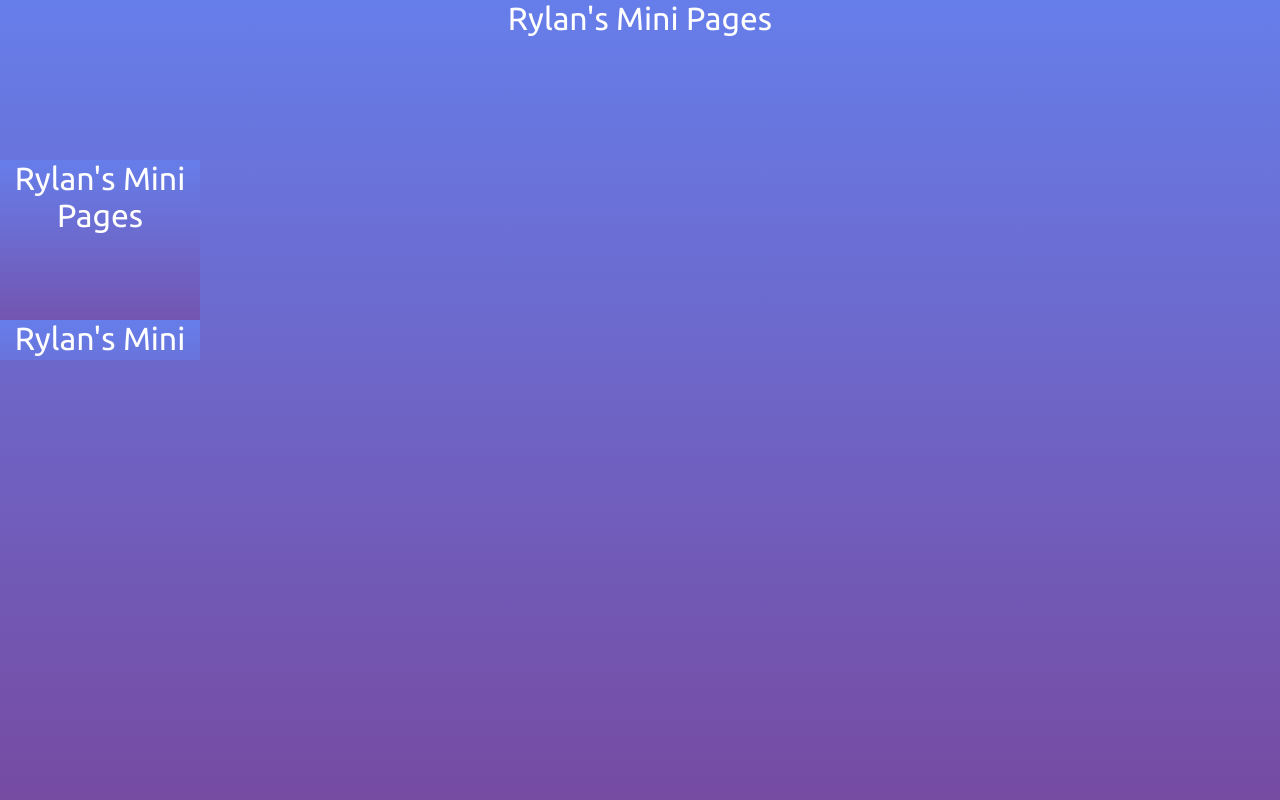
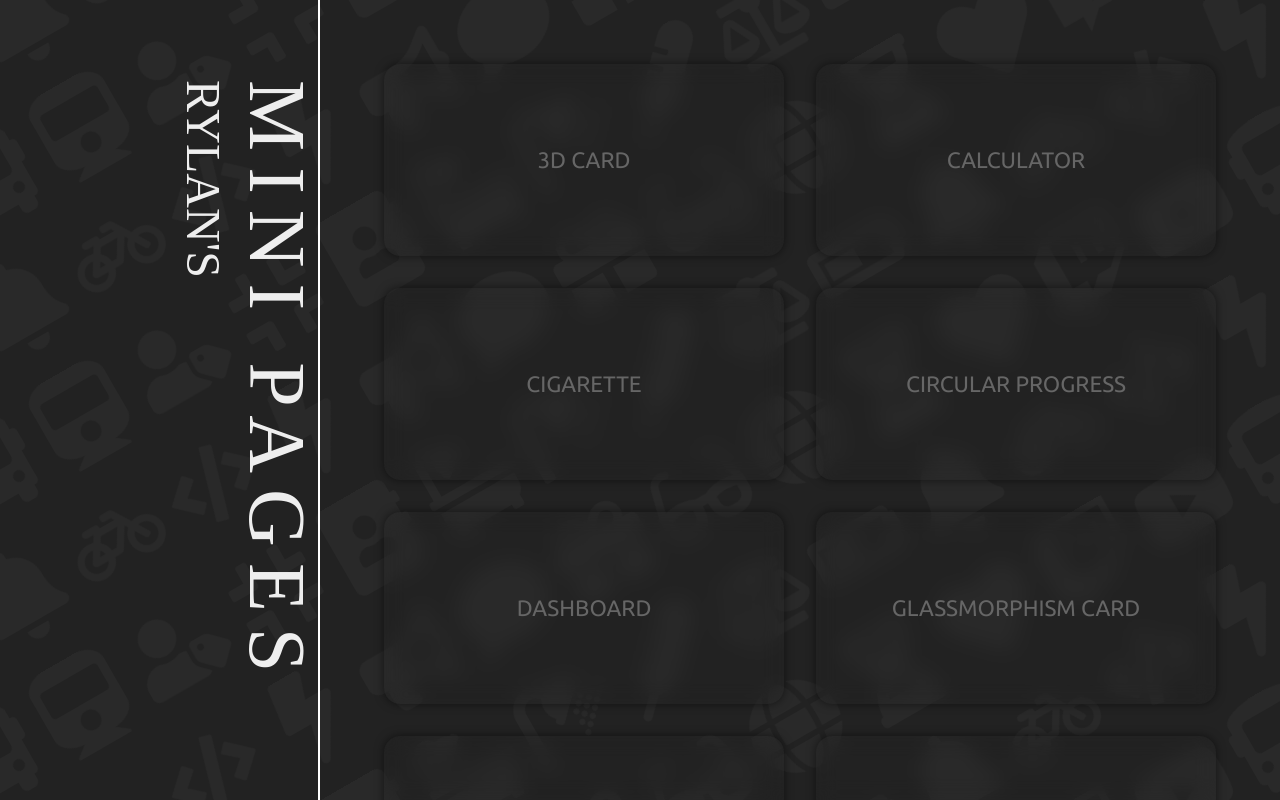
Before and after one commit to rylanzhou/mini-works-v2, a Next.js app: page / in a window 1280 px wide. Built offline with nearby package versions, Linux system fonts and the light colour scheme.

Commit message:
feat: complete home page

```diff
--- a/pages/index.tsx
+++ b/pages/index.tsx
@@ -1,13 +1,105 @@
+import { useRouter } from 'next/router';
+import {
+  FaAddressBook,
+  FaBalanceScale,
+  FaBath,
+  FaBatteryHalf,
+  FaBell,
+  FaBicycle,
+  FaBolt,
+  FaBullhorn,
+  FaBus,
+  FaCode,
+  FaComment,
+  FaCompress,
+  FaGift,
+  FaGlasses,
+  FaGlobe,
+  FaHeart,
+  FaHourglassHalf,
+  FaShower,
+  FaThermometer,
+  FaTrain,
+  FaTwitch,
+  FaUserTag,
+  FaYoutube,
+} from 'react-icons/fa';
 import styles from './styles.module.scss';
 
+const links = [
+  '3D-Card',
+  'Calculator',
+  'Cigarette',
+  'Circular-Progress',
+  'Dashboard',
+  'Glassmorphism-Card',
+  'Indicator',
+  'Keyboard',
+  'Menu-Expand',
+  'Rotate-Text',
+  'Switch',
+  'Windows-Loading',
+];
+
 export default function Home() {
+  const router = useRouter();
+
   return (
     <div className={styles.container}>
-      <header className={styles.header}>
-        <h1>Rylan&apos;s Mini Pages</h1>
-      </header>
+      <div className={styles.background}>
+        {Array(25)
+          .fill(0)
+          .map((_, index) => (
+            <div key={index} className={styles.row}>
+              {Array(2)
+                .fill(0)
+                .map((_, j) => (
+                  <div key={j}>
+                    <FaAddressBook />
+                    <FaBath />
+                    <FaShower />
+                    <FaThermometer />
+                    <FaBalanceScale />
+                    <FaBatteryHalf />
+                    <FaBell />
+                    <FaBicycle />
+                    <FaCode />
+                    <FaBolt />
+                    <FaBullhorn />
+                    <FaComment />
+                    <FaGift />
+                    <FaGlasses />
+                    <FaGlobe />
+                    <FaHourglassHalf />
+                    <FaHeart />
+                    <FaTwitch />
+                    <FaYoutube />
+                    <FaBus />
+                    <FaTrain />
+                    <FaUserTag />
+                    <FaCompress />
+                  </div>
+                ))}
+            </div>
+          ))}
+      </div>
 
-      <iframe src="./3D-Card" frameBorder="0"></iframe>
+      <div className={styles.title}>
+        <h1 className={styles.rylan}>
+          Rylan<span>&apos;</span>s
+        </h1>
+        <h1 className={styles['mini-pages']}>Mini Pages</h1>
+      </div>
+
+      <div className={styles.content}>
+        <div className={styles.grid}>
+          {links.map((link, index) => (
+            <div className={styles.tile} key={index} onClick={() => router.push(`./${link}`)}>
+              <span>{link.replace(/-/g, ' ')}</span>
+            </div>
+          ))}
+        </div>
+      </div>
     </div>
   );
 }
--- a/pages/styles.module.scss
+++ b/pages/styles.module.scss
@@ -1,27 +1,160 @@
 .container {
+  display: flex;
   height: 100vh;
-  overflow-y: auto;
-  background: linear-gradient(#667eea 0%, #764ba2 100%);
+  width: 100vw;
+  font-family: 'Times New Roman', Times, serif;
+  overflow: hidden;
 
-  .header {
-    height: 10rem;
-    text-align: center;
+  .background {
+    position: absolute;
+    z-index: -1;
+    height: 100vh;
+    width: 100vw;
+    overflow: hidden;
+    background-color: #222;
+
+    .row {
+      position: relative;
+      top: -50%;
+      display: flex;
+      padding: 0.8rem 0;
+      white-space: nowrap;
+      font-size: 6rem;
+      transform: rotate(-30deg);
+
+      div {
+        animation: animate1 100s linear infinite;
+        animation-delay: -100s;
+
+        &:nth-child(2) {
+          animation: animate2 100s linear infinite;
+          animation-delay: -50s;
+        }
+      }
+
+      &:nth-child(even) {
+        div {
+          animation: animate3 100s linear infinite;
+          animation-delay: -100s;
+
+          &:nth-child(2) {
+            animation: animate4 100s linear infinite;
+            animation-delay: -50s;
+          }
+        }
+      }
+
+      @keyframes animate1 {
+        0% {
+          transform: translateX(80%);
+        }
+        100% {
+          transform: translateX(-120%);
+        }
+      }
+
+      @keyframes animate2 {
+        0% {
+          transform: translateX(-20%);
+        }
+        100% {
+          transform: translateX(-220%);
+        }
+      }
+
+      @keyframes animate3 {
+        0% {
+          transform: translateX(-100%);
+        }
+        100% {
+          transform: translateX(100%);
+        }
+      }
+
+      @keyframes animate4 {
+        0% {
+          transform: translateX(-200%);
+        }
+        100% {
+          transform: translateX(0%);
+        }
+      }
+
+      svg {
+        margin: 0 0.5rem;
+        color: rgba(255, 255, 255, 0.03);
+        transition: color 0.6s ease-out;
+
+        &:hover {
+          color: rgb(0, 217, 255);
+        }
+      }
+    }
+  }
+
+  .title {
+    display: flex;
+    width: 20rem;
+    padding: 5rem 1rem 0 10rem;
+    box-sizing: border-box;
+    border-right: 2px solid white;
 
     h1 {
       margin: 0;
-      font-weight: normal;
-      color: white;
+      font-size: 5rem;
+      font-weight: 300;
+      writing-mode: vertical-lr;
+      text-orientation: sideways;
+      text-transform: uppercase;
+      letter-spacing: 1rem;
+      color: #eee;
+
+      &.rylan {
+        font-size: 3rem;
+        letter-spacing: initial;
+
+        span {
+          text-orientation: mixed;
+        }
+      }
     }
   }
 
-  iframe {
-    width: 200px;
-    height: 200px;
-    transition: all 0.5s ease;
+  .content {
+    flex: 1;
+    padding: 4rem;
+    box-sizing: border-box;
+    overflow-y: scroll;
 
-    &:hover {
-      width: 90vw;
-      height: 90vh;
+    .grid {
+      display: grid;
+      grid-template-columns: repeat(auto-fill, minmax(20rem, 1fr));
+      gap: 2rem;
+
+      .tile {
+        width: 100%;
+        height: 12rem;
+        line-height: 12rem;
+        border-radius: 1rem;
+        box-shadow: 0px 0px 10px rgba(0, 0, 0, 0.5);
+        text-align: center;
+        text-transform: uppercase;
+        font-size: 1.4rem;
+        transition: 0.5s;
+        backdrop-filter: blur(10px);
+        color: #666;
+        font-family: Ubuntu;
+        cursor: pointer;
+
+        &:hover {
+          transform: translateY(-1rem);
+          box-shadow: 0px 0px 30px rgb(87, 194, 255);
+          background-color: rgba(87, 194, 255, 0.8);
+          font-size: 1.6rem;
+          font-weight: bold;
+          color: #eee;
+        }
+      }
     }
   }
 }
```
